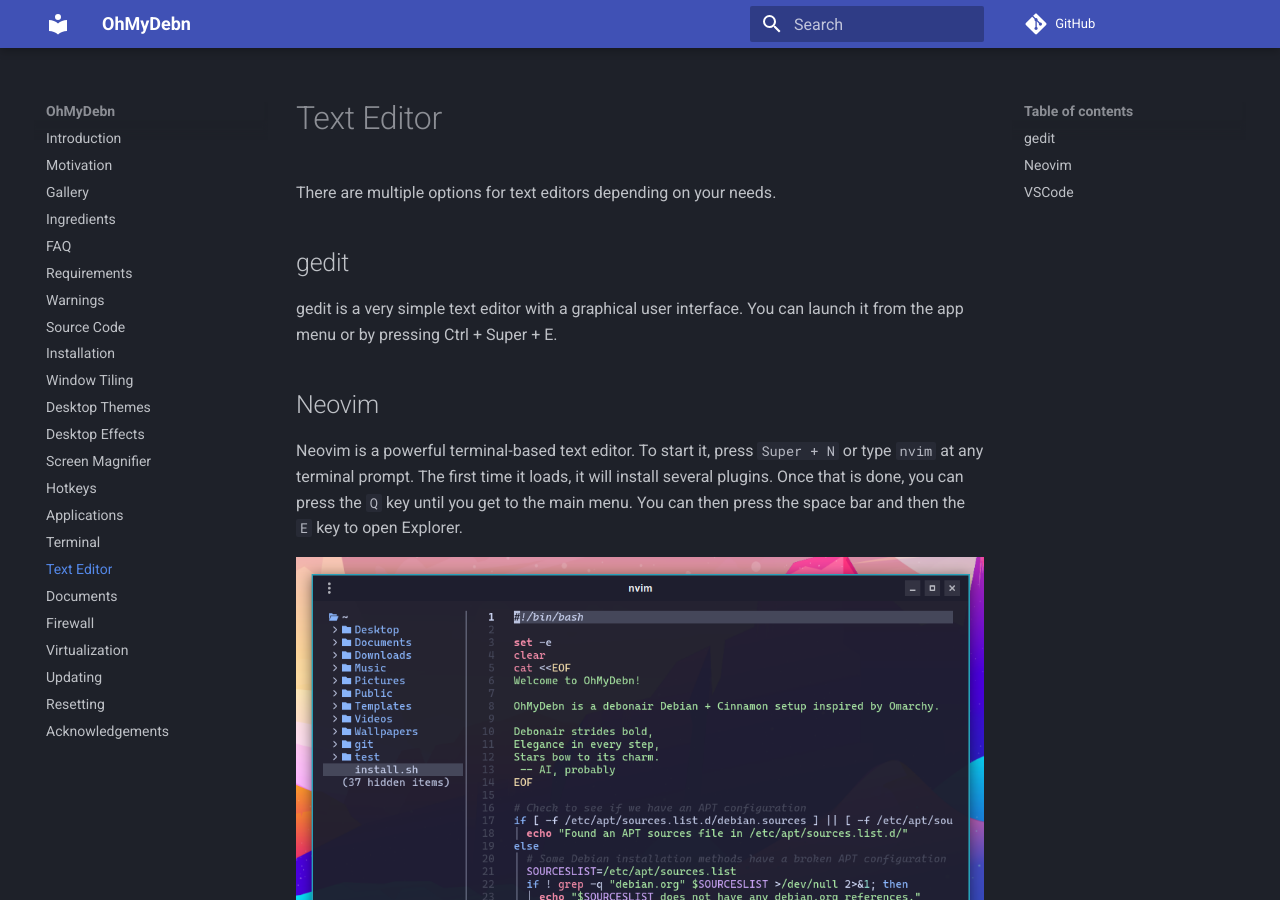
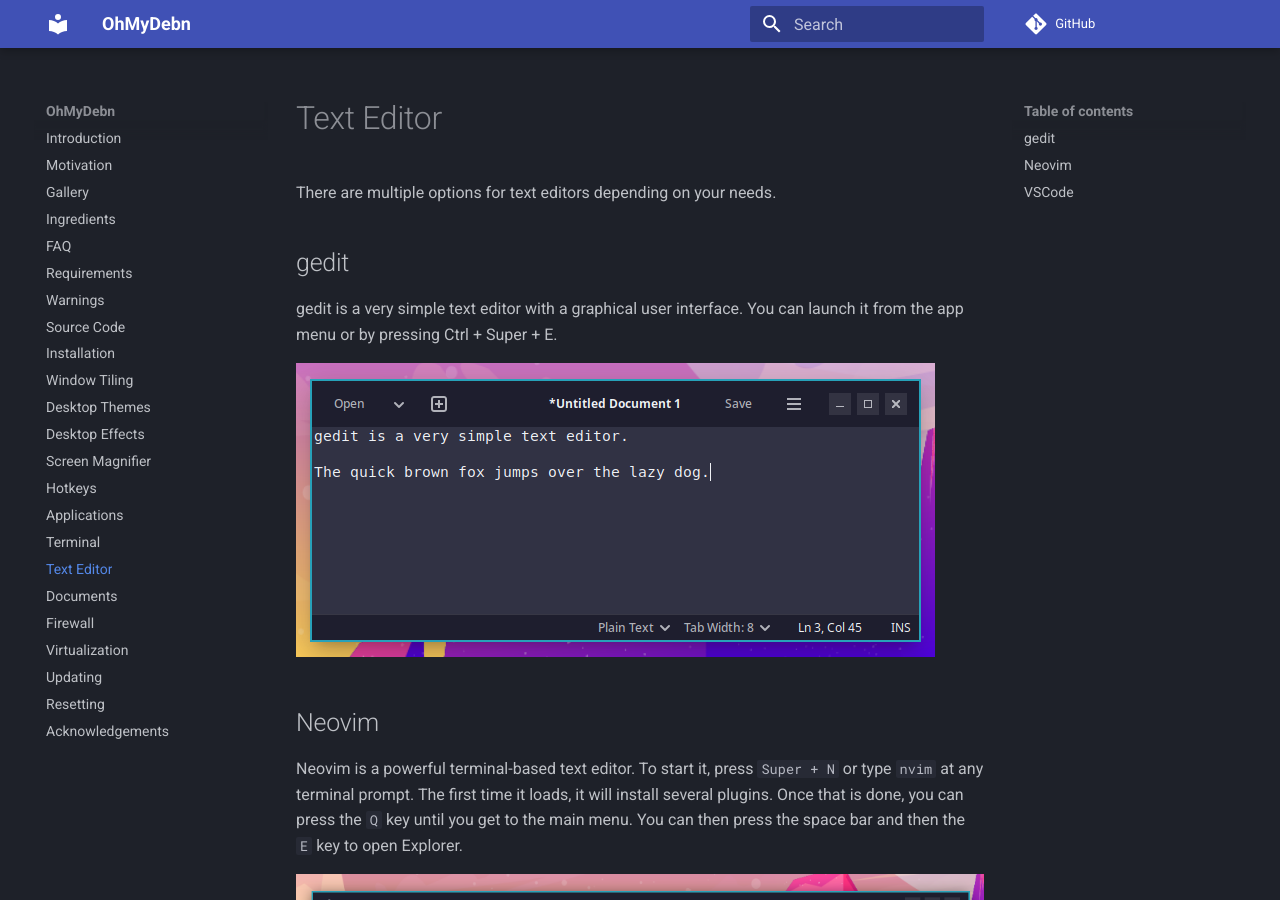
Before and after one commit to dougburks/ohmydebn-docs, an MkDocs documentation site: the page built from docs/text-editor.md, in a window 1280 px wide and 900 px high. Built offline with MkDocs 1.6.1 and Material for MkDocs 9.7.7, drawn with Linux system fonts in a browser that asks for light colours; comment, search, counter and statistics services are not loaded.

Commit message:
add gedit screenshot

```diff
--- a/docs/text-editor.md
+++ b/docs/text-editor.md
@@ -3,6 +3,8 @@
 ## gedit
 
 gedit is a very simple text editor with a graphical user interface. You can launch it from the app menu or by pressing Ctrl + Super + E.
+
+![OhMyDebn gedit screenshot](https://raw.githubusercontent.com/dougburks/ohmydebn-docs/refs/heads/main/images/ohmydebn-gedit.png)
 
 ## Neovim
 
```
Also changed, not shown: images/ohmydebn-gedit.png (added).
